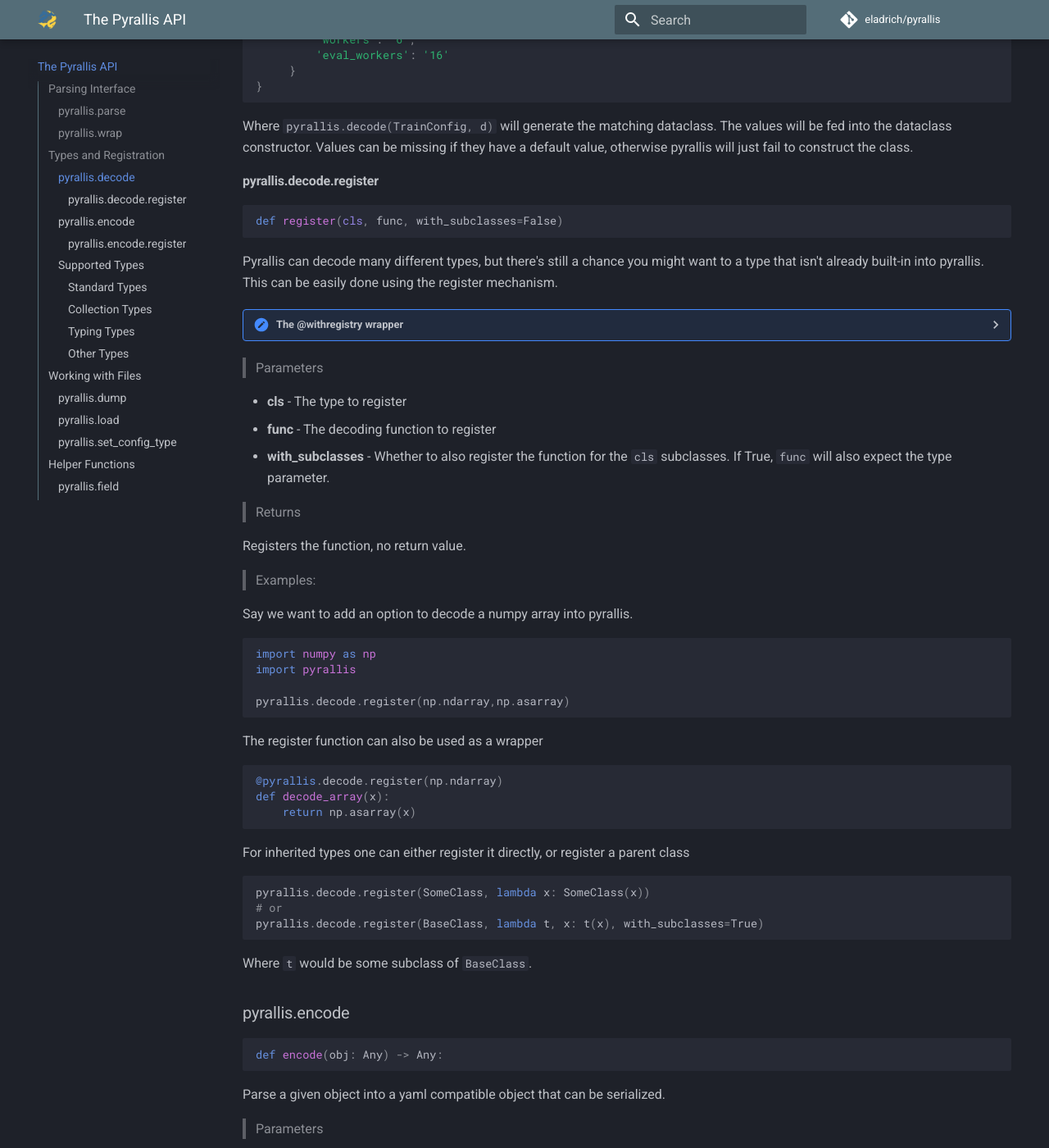
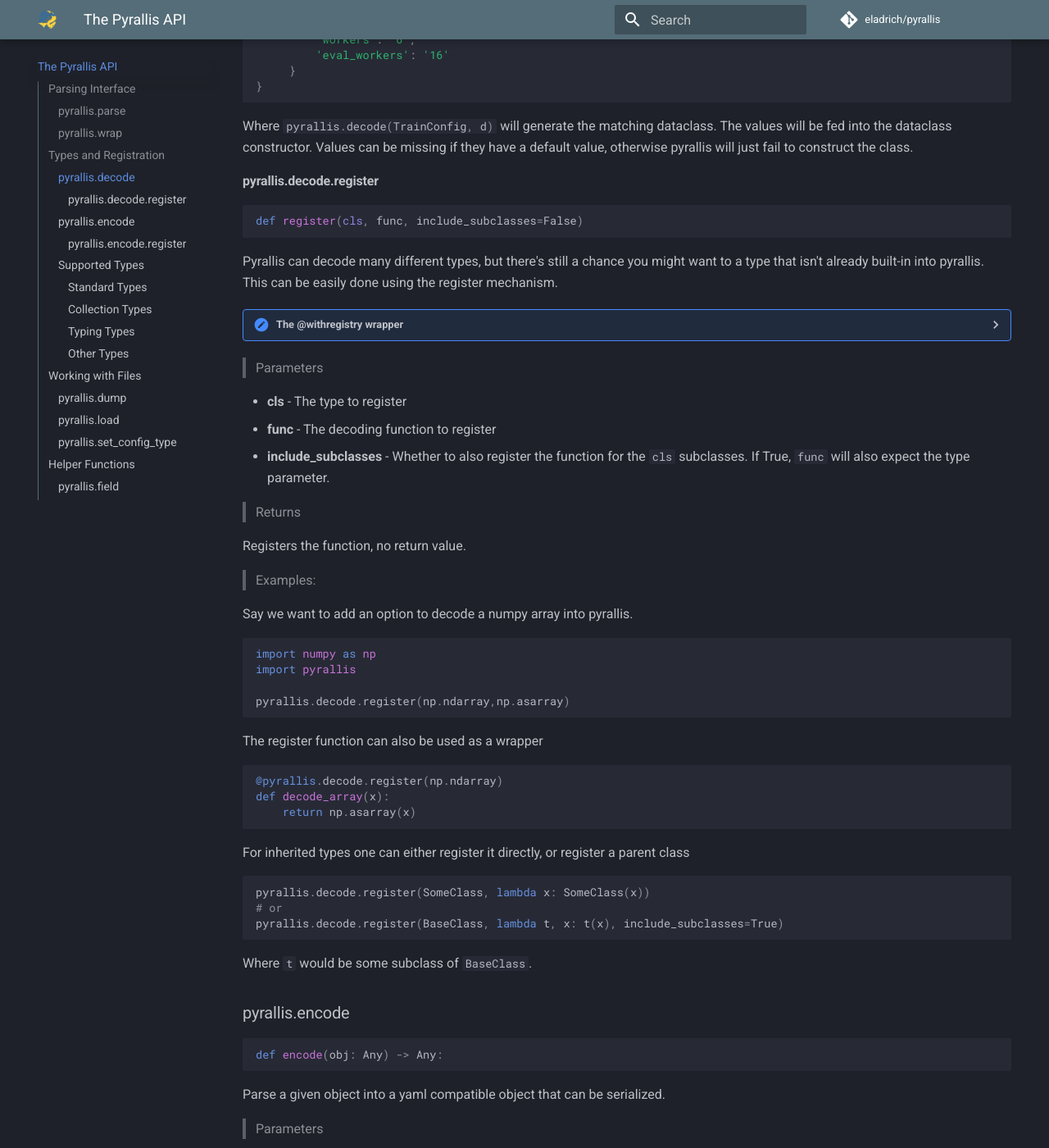
Before and after one commit to eladrich/pyrallis, an MkDocs documentation site: the page built from docs/api.md, in a window 1280 px wide and 1400 px high, scrolled down 3599 px. Shown: the whole window at 82% size. Built offline with MkDocs 1.6.1 and Material for MkDocs 9.7.7, drawn with Linux system fonts in a browser that asks for light colours; emoji names are drawn with the system emoji font; comment, search, counter and statistics services are not loaded.

Commit message:
Renamed with_subclasses to include_subclasses :recycle:

````diff
--- a/docs/api.md
+++ b/docs/api.md
@@ -176,7 +176,7 @@ Where `#!python pyrallis.decode(TrainConfig, d)` will generate the matching data
 #### pyrallis.decode.register
 
 ```python
-def register(cls, func, with_subclasses=False)
+def register(cls, func, include_subclasses=False)
 ```
 Pyrallis can decode many different types, but there's still a chance you might want to a type that isn't already built-in into pyrallis. This can be easily done using the register mechanism.
 
@@ -189,7 +189,7 @@ Pyrallis can decode many different types, but there's still a chance you might w
 
 * **cls** - The type to register
 * **func** - The decoding function to register
-* **with_subclasses** - Whether to also register the function for the `cls` subclasses. If True, `func` will also expect the type parameter.
+* **include_subclasses** - Whether to also register the function for the `cls` subclasses. If True, `func` will also expect the type parameter.
 
 > Returns
 
@@ -217,7 +217,7 @@ For inherited types one can either register it directly, or register a parent cl
 ```python
 pyrallis.decode.register(SomeClass, lambda x: SomeClass(x))
 # or
-pyrallis.decode.register(BaseClass, lambda t, x: t(x), with_subclasses=True)
+pyrallis.decode.register(BaseClass, lambda t, x: t(x), include_subclasses=True)
 ```
 Where `t` would be some subclass of `BaseClass`.
 
````
Also changed, not shown: 2 other files.
